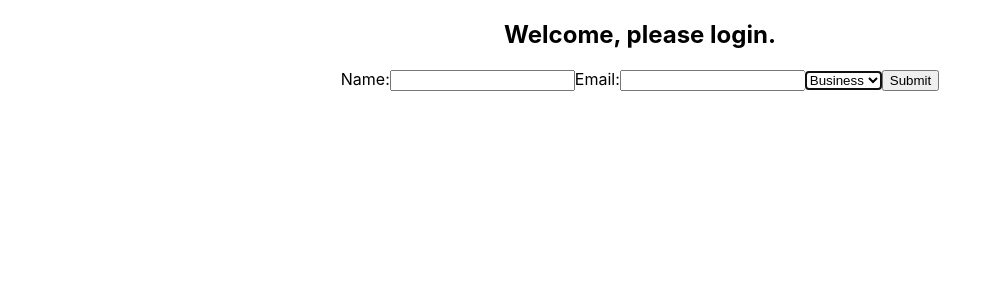
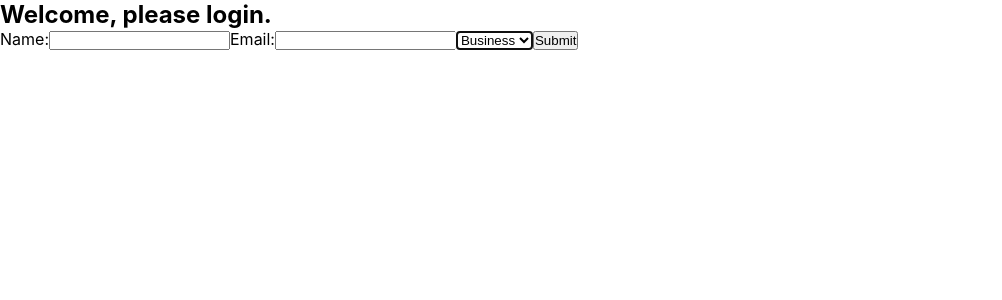
Before and after one commit to joel-oe-lacey/Such-Great-Heights, a React (Create React App) app: page / in a window 1280 px wide. Shown: the top 300 px of the page, without its empty margins (0-1002 px from the left). Built offline with nearby package versions, Linux system fonts and the light colour scheme.

Commit message:
Clear out react default app and add style resets

```diff
--- a/src/App/App.js
+++ b/src/App/App.js
@@ -4,7 +4,7 @@ import './App.scss';
 
 function App() {
   return (
-    <section className="App">
+    <section className="app">
       <Login />
     </section>
   );
--- a/src/App/App.scss
+++ b/src/App/App.scss
@@ -1,38 +1,13 @@
-.App {
-  text-align: center;
+* {
+  box-sizing: border-box;
+  margin: 0;
+  padding: 0;
 }
 
-.App-logo {
-  height: 40vmin;
-  pointer-events: none;
+#root,
+body,
+html,
+.app {
+  height: 100%;
+  width: 100%;
 }
-
-@media (prefers-reduced-motion: no-preference) {
-  .App-logo {
-    animation: App-logo-spin infinite 20s linear;
-  }
-}
-
-.App-header {
-  background-color: #282c34;
-  min-height: 100vh;
-  display: flex;
-  flex-direction: column;
-  align-items: center;
-  justify-content: center;
-  font-size: calc(10px + 2vmin);
-  color: white;
-}
-
-.App-link {
-  color: #61dafb;
-}
-
-@keyframes App-logo-spin {
-  from {
-    transform: rotate(0deg);
-  }
-  to {
-    transform: rotate(360deg);
-  }
-}
```
